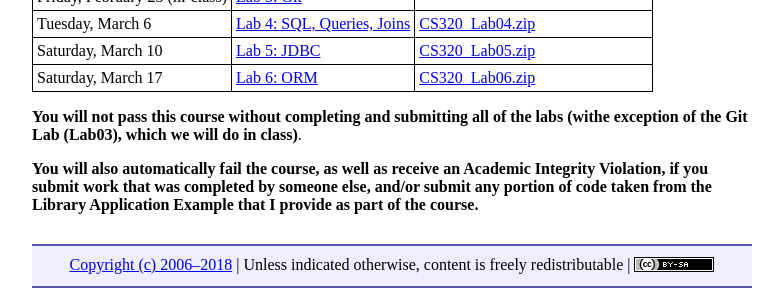
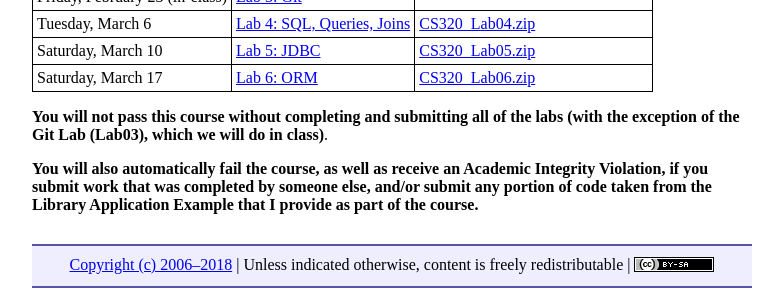
Before and after one commit to ycpcs/cs320-spring2018, a Jekyll site: the page built from labs/index.md, in a window 1280 px wide. Shown: the part 407-707 px from the top of the page, without its empty margins (248-1031 px from the left). Built offline with Jekyll 4.4.1, drawn with Linux system fonts in a browser that asks for light colours.

Commit message:
adding labs

```diff
--- a/labs/index.md
+++ b/labs/index.md
@@ -18,6 +18,6 @@ Tuesday, March 6     | [Lab 4: SQL, Queries, Joins](lab04.html) | [CS320\_Lab04.
 Saturday, March 10   | [Lab 5: JDBC](lab05.html) | [CS320\_Lab05.zip](CS320_Lab05.zip)
 Saturday, March 17   | [Lab 6: ORM](lab06.html) | [CS320\_Lab06.zip](CS320_Lab06.zip)
 
-**You will not pass this course without completing and submitting all of the labs (withe exception of the Git Lab (Lab03), which we will do in class)**.
+**You will not pass this course without completing and submitting all of the labs (with the exception of the Git Lab (Lab03), which we will do in class)**.
 
 **You will also automatically fail the course, as well as receive an Academic Integrity Violation, if you submit work that was completed by someone else, and/or submit any portion of code taken from the Library Application Example that I provide as part of the course.**
```
